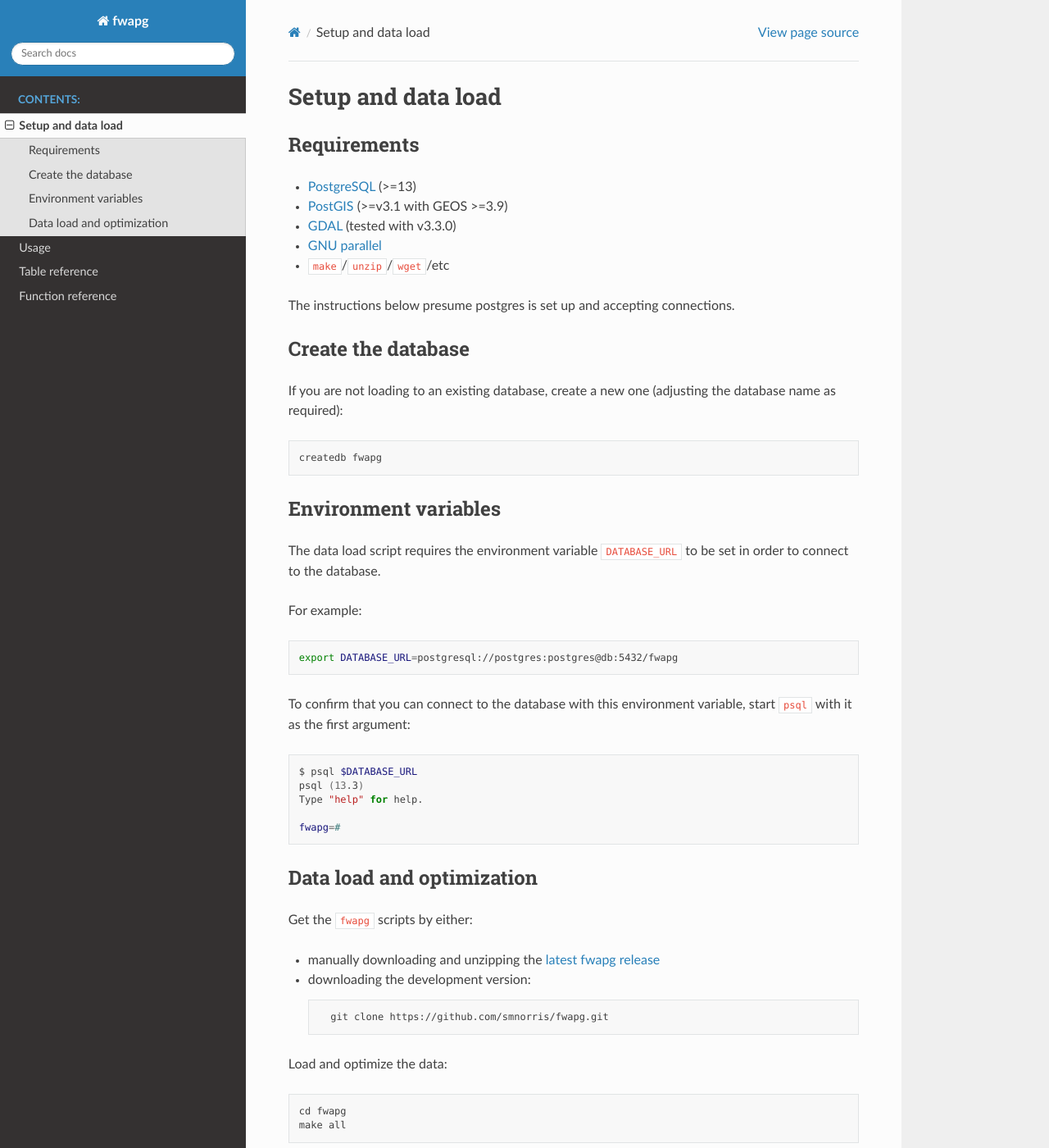
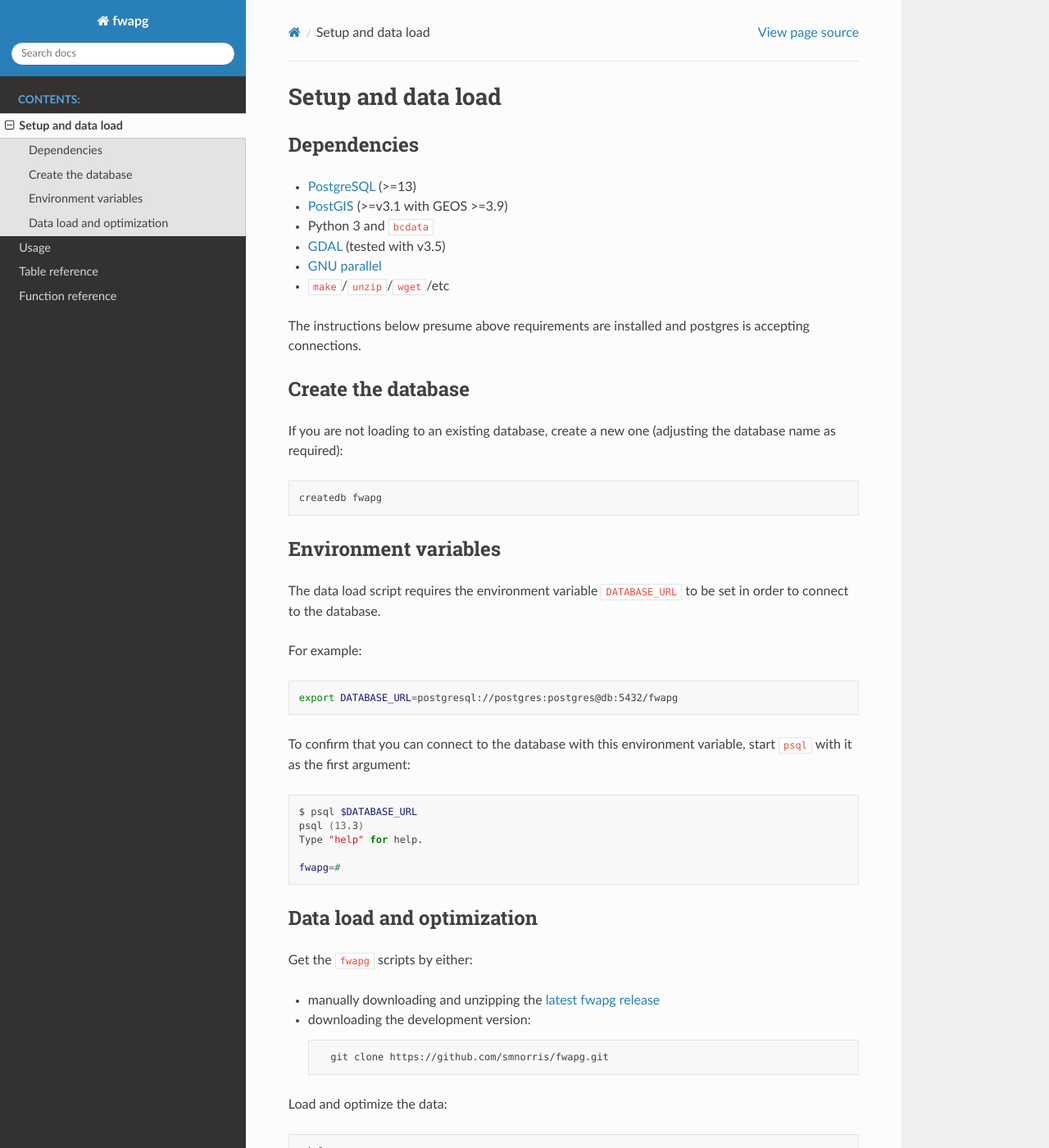
Before and after one commit to smnorris/fwapg, a Sphinx documentation site: the page built from docs/01_setup.md, in a window 1280 px wide and 1400 px high. Shown: the whole window at 82% size. Built offline with Sphinx 7.4.7 and the Read the Docs theme 2.0.0, drawn with Linux system fonts in a browser that asks for light colours.

```diff
--- a/CHANGES.txt
+++ b/CHANGES.txt
@@ -8,7 +8,7 @@
 - add documentation
 - require PostgreSQL >= 13, PostGIS >= 3.1 (GEOS 3.9)
 - require GDAL >= 3.4
-- update FWA.gpkg: latest data, assign primary keys, host at https://nrs.objectstore.gov.bc.ca
+- load features from WFS to ensure the latest is present (#91)
 - fix bug in sequence of data load (#54)
 - use makefile for db load
 - tidy hydrosheds polygon aggregation
--- a/docs/01_setup.md
+++ b/docs/01_setup.md
@@ -1,14 +1,15 @@
 # Setup and data load
 
-## Requirements
+## Dependencies
 
 - [PostgreSQL](https://www.postgresql.org) (>=13)
 - [PostGIS](https://postgis.net/) (>=v3.1 with GEOS >=3.9)
-- [GDAL](https://gdal.org/index.html) (tested with v3.3.0)
+- Python 3 and [`bcdata`](https://github.com/smnorris/bcdata)
+- [GDAL](https://gdal.org/index.html) (tested with v3.5)
 - [GNU parallel](https://www.gnu.org/software/parallel/)
 - [`make`](https://www.gnu.org/software/make/)/`unzip`/`wget`/etc
 
-The instructions below presume postgres is set up and accepting connections.
+The instructions below presume above requirements are installed and postgres is accepting connections.
 
 
 ## Create the database
@@ -51,6 +52,6 @@
 Load and optimize the data:
 
     cd fwapg
-    make all
+    make
 
 Once scripts are complete you have a FWA database ready for speedy queries.
```
Also changed, not shown: README.md (+1 -0 lines), 3 other files.
